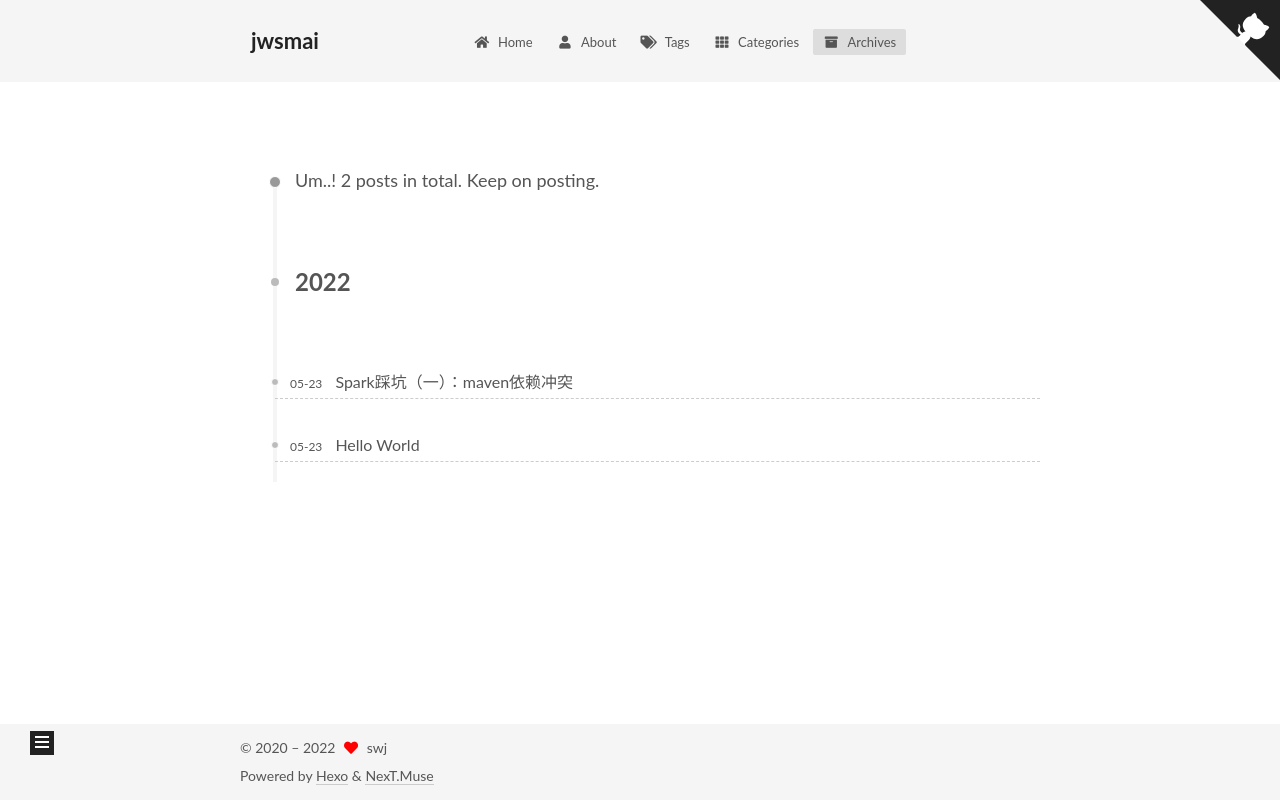
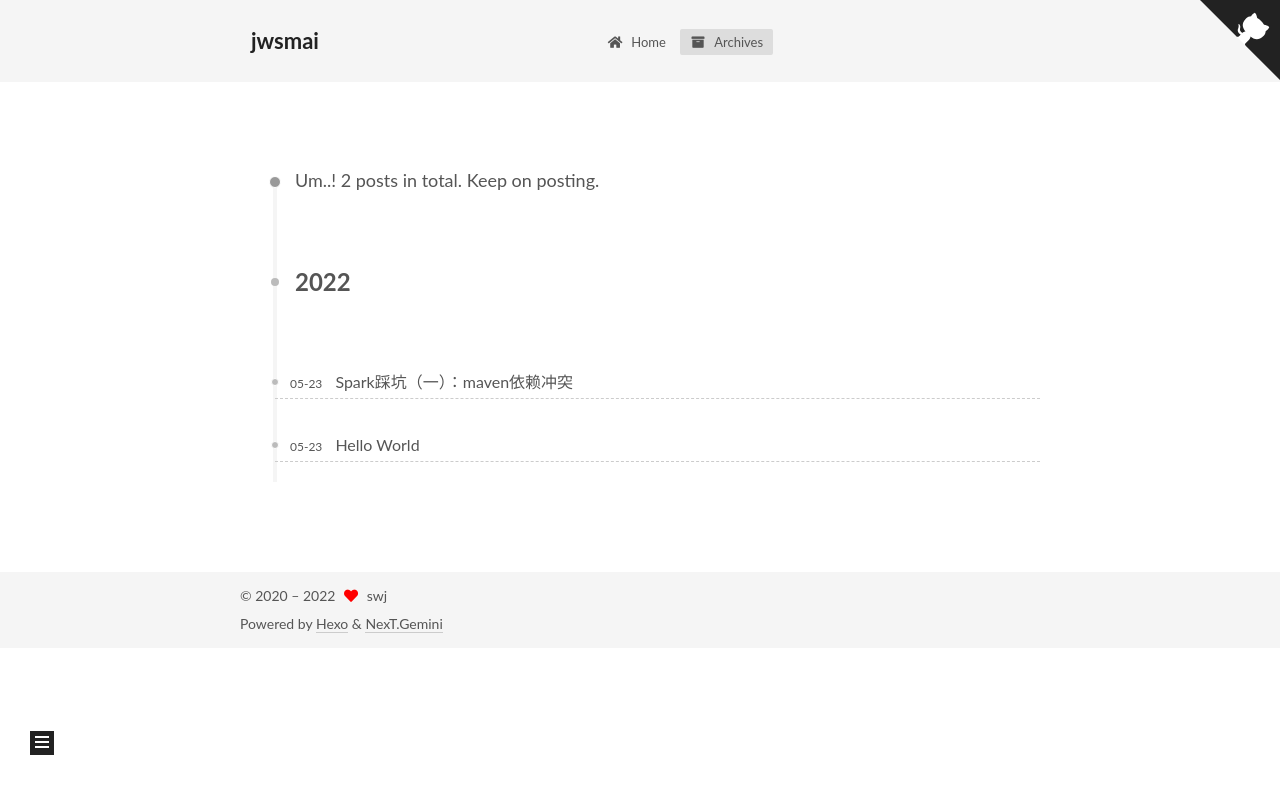
Before and after one commit to jwsmai/jwsmai.github.io, a plain HTML site: page archives/index.html in a window 1280 px wide. Drawn offline with Linux system fonts and the light colour scheme.

Commit message:
make something better

```diff
--- a/2022/05/23/fuck-sparksql/index.html
+++ b/2022/05/23/fuck-sparksql/index.html
@@ -17,7 +17,7 @@
 
 <script id="hexo-configurations">
     var NexT = window.NexT || {};
-    var CONFIG = {"hostname":"jwsmai.github.io","root":"/","scheme":"Muse","version":"7.8.0","exturl":false,"sidebar":{"position":"left","display":"post","padding":18,"offset":12,"onmobile":false},"copycode":{"enable":true,"show_result":true,"style":"mac"},"back2top":{"enable":true,"sidebar":false,"scrollpercent":false},"bookmark":{"enable":false,"color":"#222","save":"auto"},"fancybox":false,"mediumzoom":false,"lazyload":false,"pangu":false,"comments":{"style":"tabs","active":null,"storage":true,"lazyload":false,"nav":null},"algolia":{"hits":{"per_page":10},"labels":{"input_placeholder":"Search for Posts","hits_empty":"We didn't find any results for the search: ${query}","hits_stats":"${hits} results found in ${time} ms"}},"localsearch":{"enable":false,"trigger":"auto","top_n_per_article":1,"unescape":false,"preload":false},"motion":{"enable":true,"async":false,"transition":{"post_block":"fadeIn","post_header":"slideDownIn","post_body":"slideDownIn","coll_header":"slideLeftIn","sidebar":"slideUpIn"}}};
+    var CONFIG = {"hostname":"jwsmai.github.io","root":"/","scheme":"Gemini","version":"7.8.0","exturl":false,"sidebar":{"position":"left","display":"post","padding":18,"offset":12,"onmobile":false},"copycode":{"enable":true,"show_result":true,"style":"mac"},"back2top":{"enable":true,"sidebar":false,"scrollpercent":false},"bookmark":{"enable":false,"color":"#222","save":"auto"},"fancybox":false,"mediumzoom":false,"lazyload":false,"pangu":false,"comments":{"style":"tabs","active":null,"storage":true,"lazyload":false,"nav":null},"algolia":{"hits":{"per_page":10},"labels":{"input_placeholder":"Search for Posts","hits_empty":"We didn't find any results for the search: ${query}","hits_stats":"${hits} results found in ${time} ms"}},"localsearch":{"enable":false,"trigger":"auto","top_n_per_article":1,"unescape":false,"preload":false},"motion":{"enable":true,"async":false,"transition":{"post_block":"fadeIn","post_header":"slideDownIn","post_body":"slideDownIn","coll_header":"slideLeftIn","sidebar":"slideUpIn"}}};
   </script>
 
   <meta name="description" content="背景原来项目中只有spark的maven依赖，新增flink依赖后，spark程序运行报错。 1$ Caused by: java.lang.ClassNotFoundException: com.esotericsoftware.kryo.pool.KryoFactory SparkSql原来依赖com.esotericsoftware.kryo:kryo:jar:2.21，但flink依赖中包">
@@ -116,21 +116,6 @@
         <li class="menu-item menu-item-home">
 
     <a href="/" rel="section"><i class="fa fa-home fa-fw"></i>Home</a>
-
-  </li>
-        <li class="menu-item menu-item-about">
-
-    <a href="/about/" rel="section"><i class="fa fa-user fa-fw"></i>About</a>
-
-  </li>
-        <li class="menu-item menu-item-tags">
-
-    <a href="/tags/" rel="section"><i class="fa fa-tags fa-fw"></i>Tags</a>
-
-  </li>
-        <li class="menu-item menu-item-categories">
-
-    <a href="/categories" rel="section"><i class="fa fa-th fa-fw"></i>Categories</a>
 
   </li>
         <li class="menu-item menu-item-archives">
@@ -349,7 +334,7 @@
   </span>
   <span class="author" itemprop="copyrightHolder">swj</span>
 </div>
-  <div class="powered-by">Powered by <a href="https://hexo.io/" class="theme-link" rel="noopener" target="_blank">Hexo</a> & <a href="https://muse.theme-next.org/" class="theme-link" rel="noopener" target="_blank">NexT.Muse</a>
+  <div class="powered-by">Powered by <a href="https://hexo.io/" class="theme-link" rel="noopener" target="_blank">Hexo</a> & <a href="https://theme-next.org/" class="theme-link" rel="noopener" target="_blank">NexT.Gemini</a>
   </div>
 
 
@@ -375,7 +360,7 @@
 <script src="/js/motion.js"></script>
 
 
-<script src="/js/schemes/muse.js"></script>
+<script src="/js/schemes/pisces.js"></script>
 
 
 <script src="/js/next-boot.js"></script>
--- a/archives/index.html
+++ b/archives/index.html
@@ -17,7 +17,7 @@
 
 <script id="hexo-configurations">
     var NexT = window.NexT || {};
-    var CONFIG = {"hostname":"jwsmai.github.io","root":"/","scheme":"Muse","version":"7.8.0","exturl":false,"sidebar":{"position":"left","display":"post","padding":18,"offset":12,"onmobile":false},"copycode":{"enable":true,"show_result":true,"style":"mac"},"back2top":{"enable":true,"sidebar":false,"scrollpercent":false},"bookmark":{"enable":false,"color":"#222","save":"auto"},"fancybox":false,"mediumzoom":false,"lazyload":false,"pangu":false,"comments":{"style":"tabs","active":null,"storage":true,"lazyload":false,"nav":null},"algolia":{"hits":{"per_page":10},"labels":{"input_placeholder":"Search for Posts","hits_empty":"We didn't find any results for the search: ${query}","hits_stats":"${hits} results found in ${time} ms"}},"localsearch":{"enable":false,"trigger":"auto","top_n_per_article":1,"unescape":false,"preload":false},"motion":{"enable":true,"async":false,"transition":{"post_block":"fadeIn","post_header":"slideDownIn","post_body":"slideDownIn","coll_header":"slideLeftIn","sidebar":"slideUpIn"}}};
+    var CONFIG = {"hostname":"jwsmai.github.io","root":"/","scheme":"Gemini","version":"7.8.0","exturl":false,"sidebar":{"position":"left","display":"post","padding":18,"offset":12,"onmobile":false},"copycode":{"enable":true,"show_result":true,"style":"mac"},"back2top":{"enable":true,"sidebar":false,"scrollpercent":false},"bookmark":{"enable":false,"color":"#222","save":"auto"},"fancybox":false,"mediumzoom":false,"lazyload":false,"pangu":false,"comments":{"style":"tabs","active":null,"storage":true,"lazyload":false,"nav":null},"algolia":{"hits":{"per_page":10},"labels":{"input_placeholder":"Search for Posts","hits_empty":"We didn't find any results for the search: ${query}","hits_stats":"${hits} results found in ${time} ms"}},"localsearch":{"enable":false,"trigger":"auto","top_n_per_article":1,"unescape":false,"preload":false},"motion":{"enable":true,"async":false,"transition":{"post_block":"fadeIn","post_header":"slideDownIn","post_body":"slideDownIn","coll_header":"slideLeftIn","sidebar":"slideUpIn"}}};
   </script>
 
   <meta property="og:type" content="website">
@@ -112,21 +112,6 @@
         <li class="menu-item menu-item-home">
 
     <a href="/" rel="section"><i class="fa fa-home fa-fw"></i>Home</a>
-
-  </li>
-        <li class="menu-item menu-item-about">
-
-    <a href="/about/" rel="section"><i class="fa fa-user fa-fw"></i>About</a>
-
-  </li>
-        <li class="menu-item menu-item-tags">
-
-    <a href="/tags/" rel="section"><i class="fa fa-tags fa-fw"></i>Tags</a>
-
-  </li>
-        <li class="menu-item menu-item-categories">
-
-    <a href="/categories" rel="section"><i class="fa fa-th fa-fw"></i>Categories</a>
 
   </li>
         <li class="menu-item menu-item-archives">
@@ -329,7 +314,7 @@
   </span>
   <span class="author" itemprop="copyrightHolder">swj</span>
 </div>
-  <div class="powered-by">Powered by <a href="https://hexo.io/" class="theme-link" rel="noopener" target="_blank">Hexo</a> & <a href="https://muse.theme-next.org/" class="theme-link" rel="noopener" target="_blank">NexT.Muse</a>
+  <div class="powered-by">Powered by <a href="https://hexo.io/" class="theme-link" rel="noopener" target="_blank">Hexo</a> & <a href="https://theme-next.org/" class="theme-link" rel="noopener" target="_blank">NexT.Gemini</a>
   </div>
 
 
@@ -355,7 +340,7 @@
 <script src="/js/motion.js"></script>
 
 
-<script src="/js/schemes/muse.js"></script>
+<script src="/js/schemes/pisces.js"></script>
 
 
 <script src="/js/next-boot.js"></script>
```
Also changed, not shown: 2022/05/23/hello-world/index.html (+3 -18 lines), archives/2022/05/index.html (+3 -18 lines), archives/2022/index.html (+3 -18 lines), index.html (+3 -18 lines).
